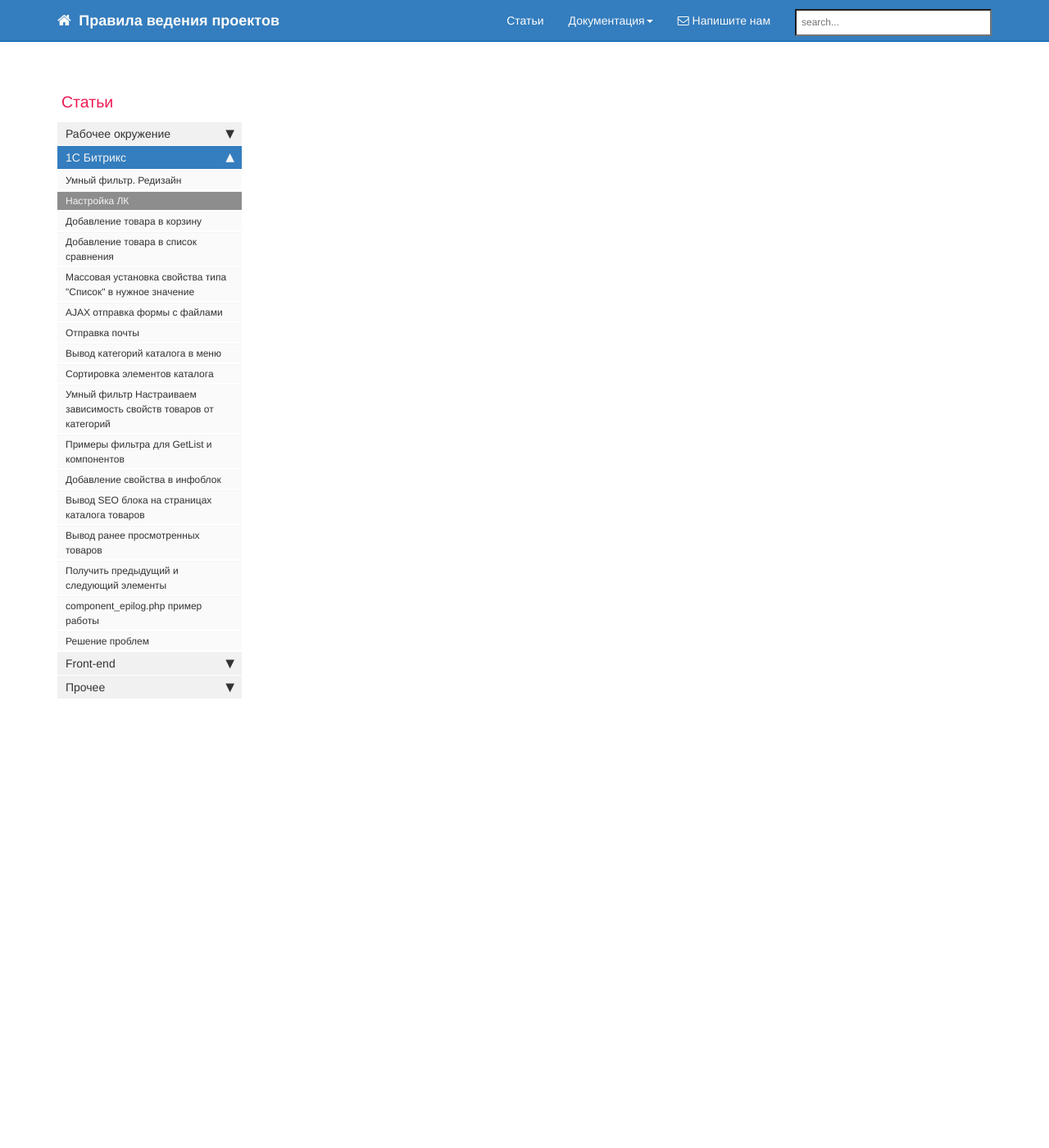
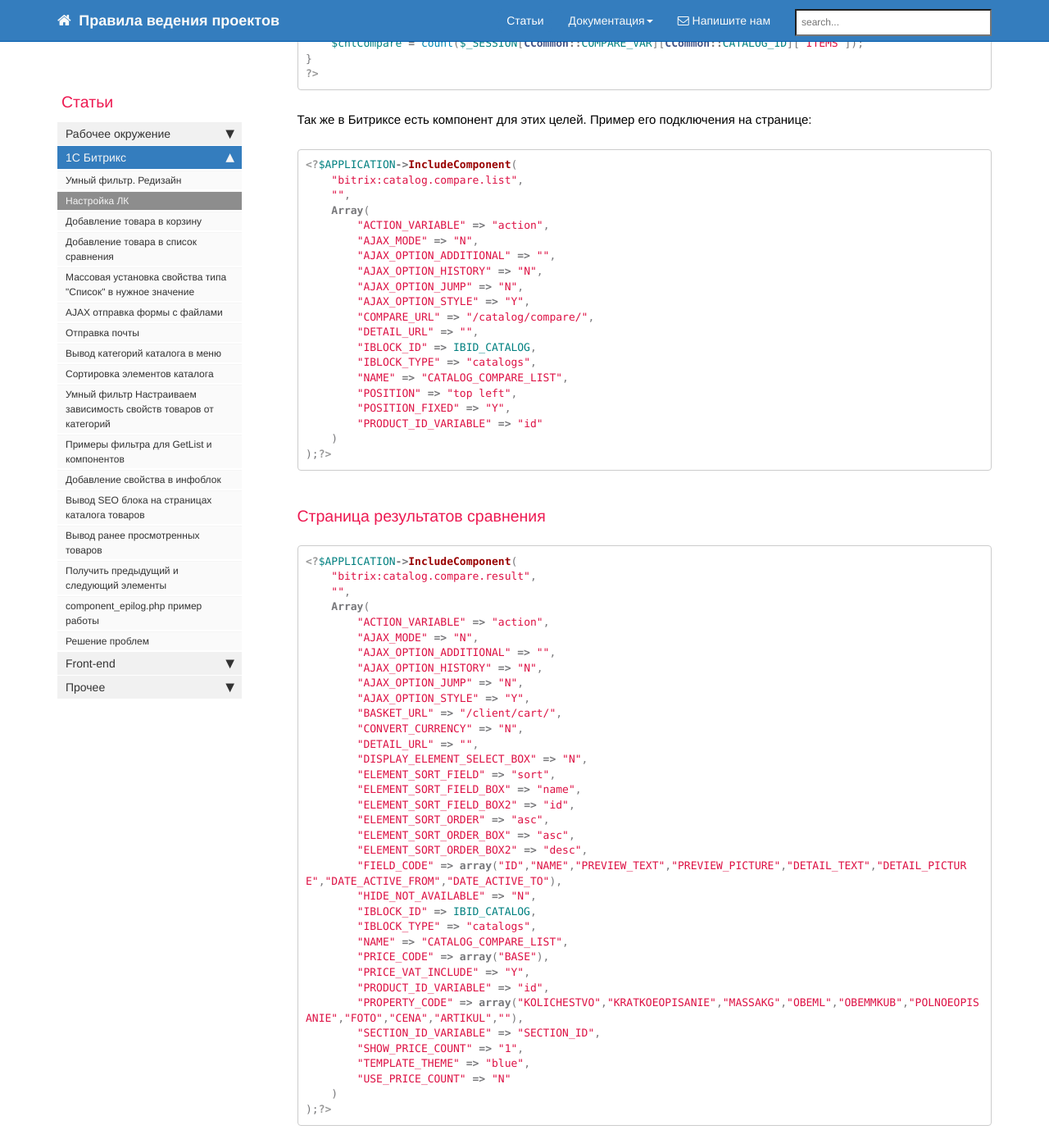
Before and after one commit to gdecider/gdecider.github.io, a Jekyll site: the page built from pages/articles/articles_bx_lk.md, in a window 1280 px wide and 1400 px high, scrolled down 5391 px. Shown: the whole window at 82% size. Built offline with Jekyll 4.4.1, drawn with Linux system fonts in a browser that asks for light colours; nearby versions of some CDN libraries; comment, search, counter and statistics services are not loaded; some of the changed text lies outside the part shown.

Commit message:
Update articles_bx_lk.md

````diff
--- a/pages/articles/articles_bx_lk.md
+++ b/pages/articles/articles_bx_lk.md
@@ -27,6 +27,8 @@ toc: true
   * Корзина ```/client/cart/```
 
   * Оформление заказа ```/client/order/```
+
+  * Сравнение товаров ```/catalog/compare/```
 
 ### Стартовая страница ЛК
 
@@ -251,3 +253,82 @@ $APPLICATION->SetTitle("Корзина");
 ### Настройка отображения факта наличия товара в корзине в шаблоне каталога
 
 [Пример работы с component_epilog.php](/articles_bx-component-epilog-example.html)
+
+### Информация о товарах в сравнении
+
+Сравниваемые товары просто добавляются битриксом в сессионную переменную и хранятся в виде массива. Получить количество товаров в списке сравнения можно так:
+
+```php
+<?
+$cntCompare = 0;
+if(isset($_SESSION[CCommon::COMPARE_VAR][CCommon::CATALOG_ID]["ITEMS"])) {
+    $cntCompare = count($_SESSION[CCommon::COMPARE_VAR][CCommon::CATALOG_ID]["ITEMS"]);
+}
+?>
+```
+
+Так же в Битриксе есть компонент для этих целей.
+Пример его подключения на странице:
+
+```php
+<?$APPLICATION->IncludeComponent(
+    "bitrix:catalog.compare.list",
+    "",
+    Array(
+	"ACTION_VARIABLE" => "action",
+	"AJAX_MODE" => "N",
+	"AJAX_OPTION_ADDITIONAL" => "",
+	"AJAX_OPTION_HISTORY" => "N",
+	"AJAX_OPTION_JUMP" => "N",
+	"AJAX_OPTION_STYLE" => "Y",
+	"COMPARE_URL" => "/catalog/compare/",
+	"DETAIL_URL" => "",
+	"IBLOCK_ID" => IBID_CATALOG,
+	"IBLOCK_TYPE" => "catalogs",
+	"NAME" => "CATALOG_COMPARE_LIST",
+	"POSITION" => "top left",
+	"POSITION_FIXED" => "Y",
+	"PRODUCT_ID_VARIABLE" => "id"
+    )
+);?>
+```
+
+### Страница результатов сравнения
+
+```php
+<?$APPLICATION->IncludeComponent(
+    "bitrix:catalog.compare.result",
+    "",
+    Array(
+	"ACTION_VARIABLE" => "action",
+	"AJAX_MODE" => "N",
+	"AJAX_OPTION_ADDITIONAL" => "",
+	"AJAX_OPTION_HISTORY" => "N",
+	"AJAX_OPTION_JUMP" => "N",
+	"AJAX_OPTION_STYLE" => "Y",
+	"BASKET_URL" => "/client/cart/",
+	"CONVERT_CURRENCY" => "N",
+	"DETAIL_URL" => "",
+	"DISPLAY_ELEMENT_SELECT_BOX" => "N",
+	"ELEMENT_SORT_FIELD" => "sort",
+	"ELEMENT_SORT_FIELD_BOX" => "name",
+	"ELEMENT_SORT_FIELD_BOX2" => "id",
+	"ELEMENT_SORT_ORDER" => "asc",
+	"ELEMENT_SORT_ORDER_BOX" => "asc",
+	"ELEMENT_SORT_ORDER_BOX2" => "desc",
+	"FIELD_CODE" => array("ID","NAME","PREVIEW_TEXT","PREVIEW_PICTURE","DETAIL_TEXT","DETAIL_PICTURE","DATE_ACTIVE_FROM","DATE_ACTIVE_TO"),
+	"HIDE_NOT_AVAILABLE" => "N",
+	"IBLOCK_ID" => IBID_CATALOG,
+	"IBLOCK_TYPE" => "catalogs",
+	"NAME" => "CATALOG_COMPARE_LIST",
+	"PRICE_CODE" => array("BASE"),
+	"PRICE_VAT_INCLUDE" => "Y",
+	"PRODUCT_ID_VARIABLE" => "id",
+	"PROPERTY_CODE" => array("KOLICHESTVO","KRATKOEOPISANIE","MASSAKG","OBEML","OBEMMKUB","POLNOEOPISANIE","FOTO","CENA","ARTIKUL",""),
+	"SECTION_ID_VARIABLE" => "SECTION_ID",
+	"SHOW_PRICE_COUNT" => "1",
+	"TEMPLATE_THEME" => "blue",
+	"USE_PRICE_COUNT" => "N"
+    )
+);?>
+```
````
